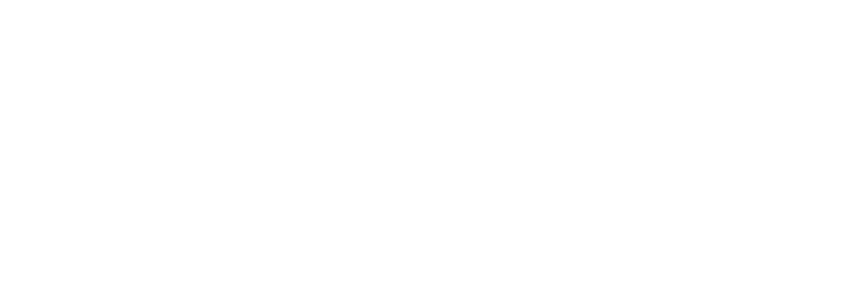
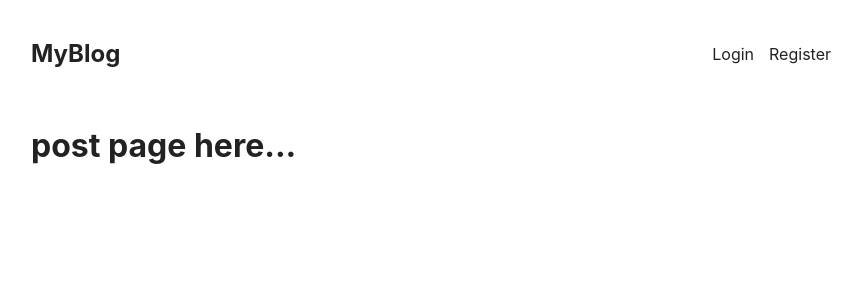
Before and after one commit to T4R0TARO/blog-app, a React (Vite) app in the folder client/: page /post/1 in a window 1280 px wide. Before the commit this address had no page. Shown: the top 300 px of the page, without its empty margins (209-1071 px from the left). Built offline with nearby package versions, Linux system fonts and the light colour scheme; no server answers; the HTML template or start-up script is replaced by a standard one.

Commit message:
feature: PostPage route and component setup

```diff
--- a/client/src/App.css
+++ b/client/src/App.css
@@ -18,6 +18,7 @@
 a {
   cursor: pointer;
   text-decoration: none;
+  color: inherit;
 }
 
 img {
--- a/client/src/App.jsx
+++ b/client/src/App.jsx
@@ -6,6 +6,7 @@
 import RegisterPage from "./pages/RegisterPage";
 import { UserContextProvider } from "./UserContext";
 import CreatePost from "./pages/CreatePost";
+import PostPage from "./pages/PostPage";
 
 function App() {
   return (
@@ -16,6 +17,7 @@
           <Route path="/login" element={<LoginPage />} />
           <Route path="/register" element={<RegisterPage />} />
           <Route path="/create" element={<CreatePost />} />
+          <Route path="/post/:id" element={<PostPage />} />
         </Route>
       </Routes>
     </UserContextProvider>
--- a/client/src/components/Post.jsx
+++ b/client/src/components/Post.jsx
@@ -1,13 +1,18 @@
 import { format } from "date-fns";
+import { Link } from "react-router-dom";
 
-const Post = ({ title, summary, cover, createdAt, author }) => {
+const Post = ({ _id, title, summary, cover, content, createdAt, author }) => {
   return (
     <div className="post">
       <div className="image">
-        <img src={"http://localhost:3000/" + cover} alt="" />
+        <Link to={`/post/${_id}`}>
+          <img src={"http://localhost:3000/" + cover} alt="" />
+        </Link>
       </div>
       <div className="texts">
-        <h2>{title}</h2>
+        <Link to={`/post/${_id}`}>
+          <h2>{title}</h2>
+        </Link>
         <p className="info">
           <a href="" className="author">
             {author.username}
--- a/client/src/pages/Home.jsx
+++ b/client/src/pages/Home.jsx
@@ -7,7 +7,6 @@
     fetch("http://localhost:3000/api/v1/auth/post").then((response) => {
       response.json().then((posts) => {
         setPosts(posts);
-        // console.log(posts);
       });
     });
   }, []);
--- /dev/null
+++ b/client/src/pages/PostPage.jsx
@@ -0,0 +1,9 @@
+const PostPage = () => {
+  return (
+    <div>
+      <h1>post page here...</h1>
+    </div>
+  );
+};
+
+export default PostPage;
```
Also changed, not shown: 2 other files (tests, documents, lock files or other folders).
